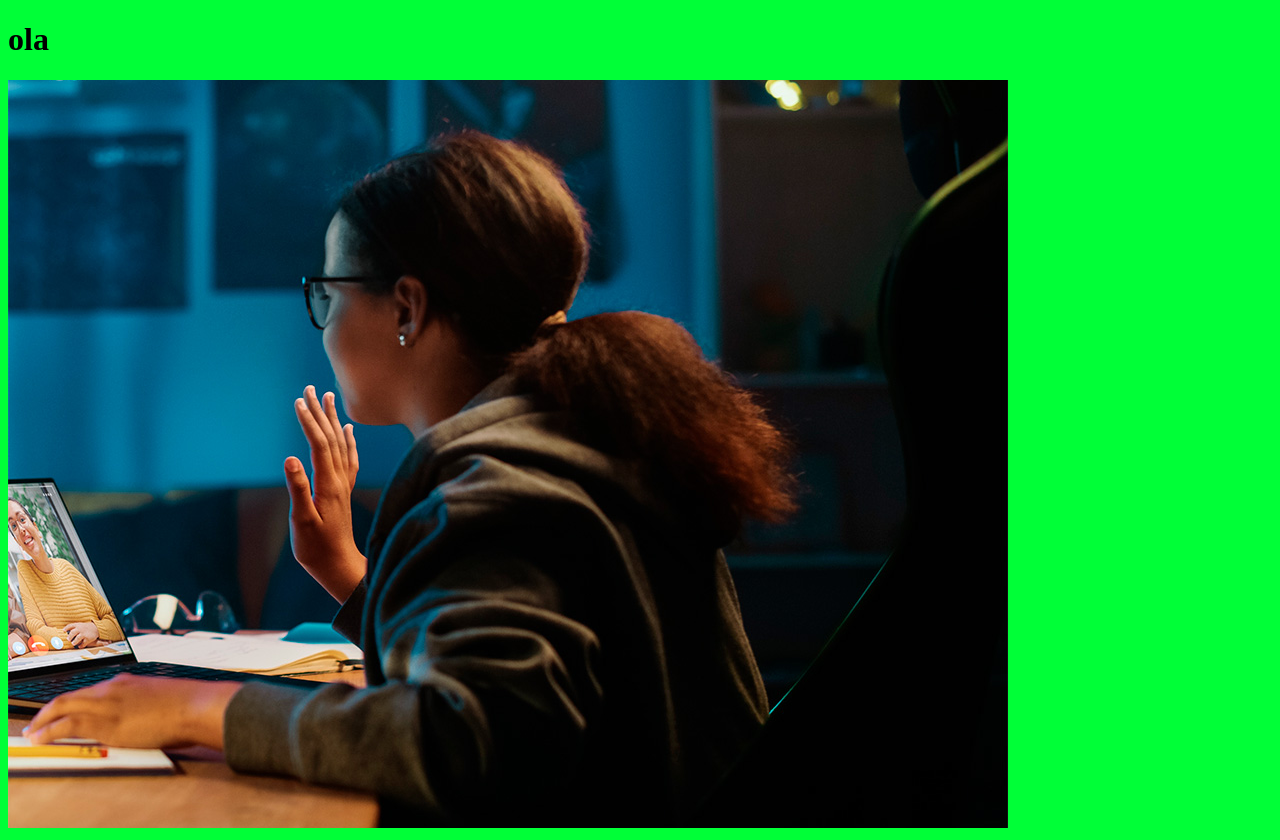
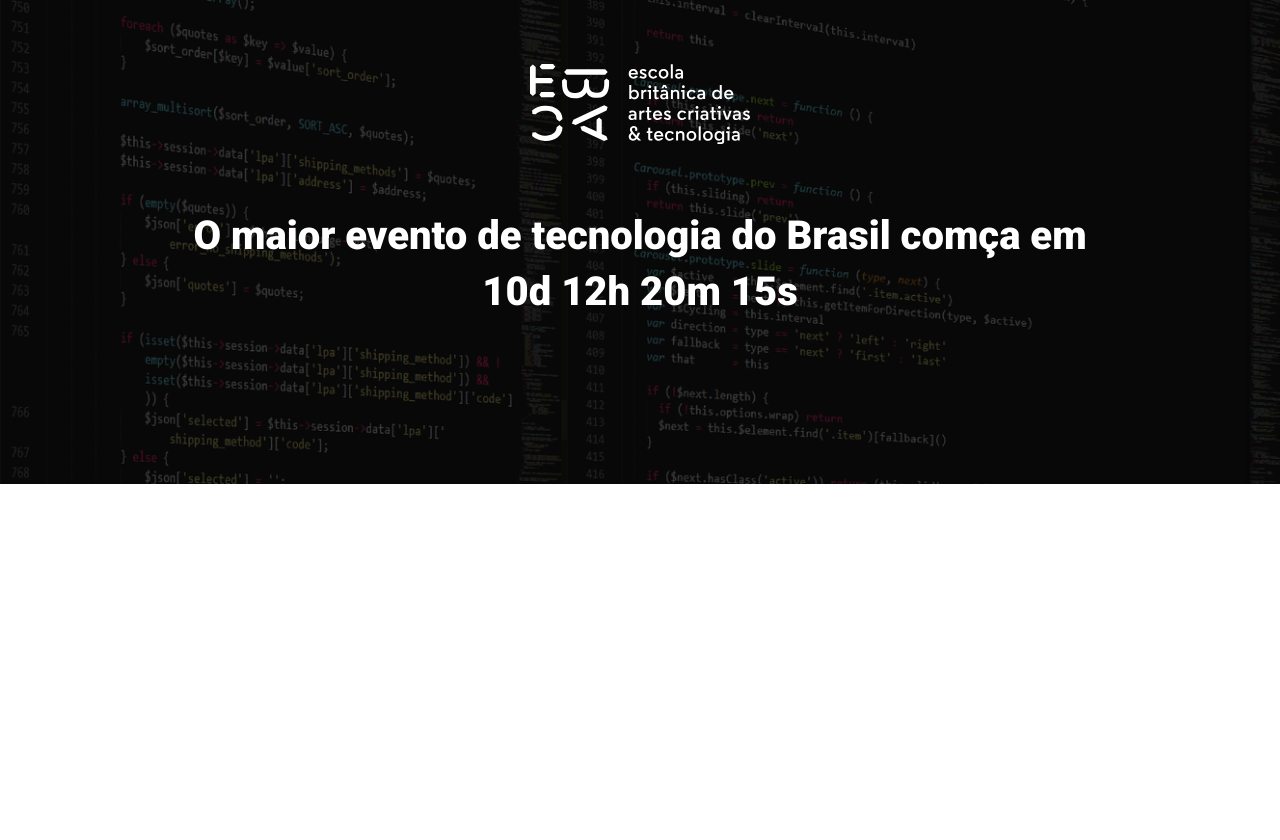
Before and after one commit to daniel12334j/EBAC_tech_talks, a website built with Parcel: page src/index.html in a window 1280 px wide. After the commit the page ends 800 px from the top, so only its background shows below. Built offline with nearby package versions, Linux system fonts and the light colour scheme.

Commit message:
criando o hero

```diff
--- a/src/index.html
+++ b/src/index.html
@@ -1,14 +1,26 @@
 <!DOCTYPE html>
-<html lang="en">
+<html lang="pt-BR">
 <head>
     <meta charset="UTF-8">
     <meta name="viewport" content="width=device-width, initial-scale=1.0">
-    <title>Document</title>
+    <title>EBAC Tech Talks</title>
+
+    <link rel="preconnect" href="https://fonts.googleapis.com">
+<link rel="preconnect" href="https://fonts.gstatic.com" crossorigin>
+<link href="https://fonts.googleapis.com/css2?family=Roboto:ital,wght@0,100;0,300;0,400;0,500;0,700;0,900;1,100;1,300;1,400;1,500;1,700;1,900&display=swap" rel="stylesheet">
     <link rel="stylesheet" href="styles/main.scss">
 </head>
 <body>
-    <h1>ola</h1>
-    <img src="./images/backend.png" alt="">
+    <header class="hero">
+        <div class="container">
+            <img class="hero__logo" src="./images/ebac_logo.svg" alt="EBAC">
+            <p class="hero__text">
+                O maior evento de tecnologia do Brasil comça em 10d 12h 20m 15s
+            </p>
+        </div>
+    </header>
+
+
     <script src="scripts/main.js"></script>
 </body>
 </html>
--- /dev/null
+++ b/src/styles/_hero.scss
@@ -0,0 +1,52 @@
+.hero{
+    padding-top: 64px;
+    padding-bottom: 100px;
+    background-image: url(../images/fundo.png);
+    background-repeat: no-repeat;
+    background-size: cover;
+    position: relative;
+
+    .container
+    {
+        position: relative;
+    }
+
+    &::before{
+        position: absolute;
+        top: 0;
+        left: 0;
+        width: 100%;
+        height: 100%;
+        background-color: #000;
+        content: '';
+        opacity: .7;
+    }
+
+&__text{
+        margin-top: 64px;
+        margin-bottom: 64px;
+        font-size: 40px;
+        line-height: 56px;
+
+        font-weight: 800;
+        text-align: center;
+    }
+
+    &__logo{
+        margin:0 auto;
+        height: 80px;
+        display: block;
+    }
+
+    @media (max-width: 640px){
+        padding: 40px 0;
+        &__logo{
+            height: 40px;
+        }
+
+        &__text{
+            font-size: 22px;
+            line-height: 24px;
+        }
+    }
+}
--- a/src/styles/main.scss
+++ b/src/styles/main.scss
@@ -1,3 +1,28 @@
-body{
-    background-color: rgb(0, 255, 55);
+@use 'hero' ;
+
+
+*{
+    margin: 0;
+    padding: 0;
+    box-sizing: border-box;
+    font-family: roboto, sans-serif;
+    color: #fff;
 }
+
+
+
+.container{
+    max-width: 960px;
+    width: 100%;
+    margin: 0 auto;
+
+
+    @media (max-width: 640px){
+        max-width: 80%;
+    }
+
+    @media (max-width: 1240px){
+        max-width: 90%;
+    }
+
+}
```
